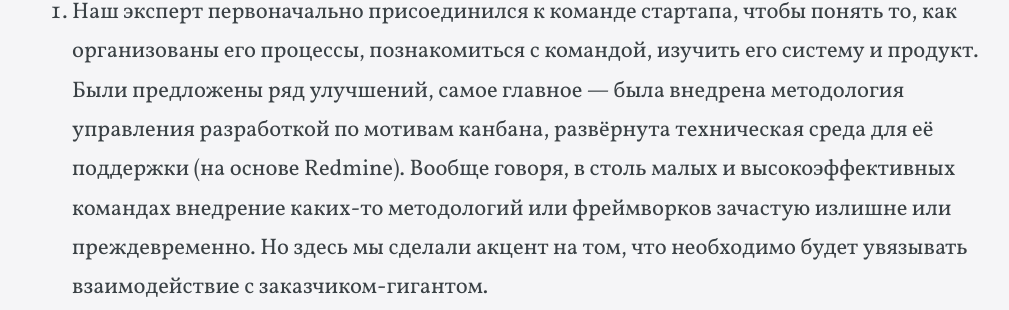
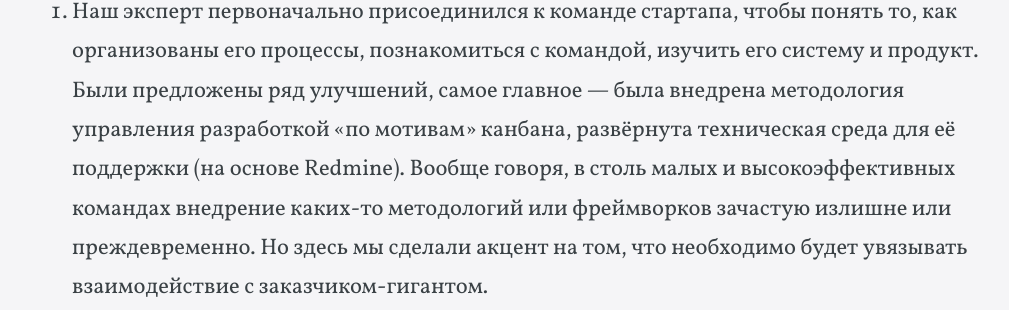
Before and after one commit to mau-tower/mautower-com, a Jekyll site: the page built from _cases/ent_pos.md, in a window 1280 px wide and 900 px high, scrolled down 2227 px. Shown: the part 263-573 px from the top of the window, without its empty margins (128-1137 px from the left). Built offline with Jekyll 4.4.1, drawn with Linux system fonts in a browser that asks for light colours; some web fonts are replaced.

```diff
--- a/_cases/ent_pos.md
+++ b/_cases/ent_pos.md
@@ -22,7 +22,7 @@ image: "https://images.pexels.com/photos/952594/pexels-photo-952594.jpeg?auto=co
 
 ## Ход работ
 
-1. Наш эксперт первоначально присоединился к команде стартапа, чтобы понять то, как организованы его процессы, познакомиться с командой, изучить его систему и продукт. Были предложены ряд улучшений, самое главное — была внедрена методология управления разработкой по мотивам канбана, развёрнута техническая среда для её поддержки (на основе Redmine). Вообще говоря, в столь малых и высокоэффективных командах внедрение каких-то методологий или фреймворков зачастую излишне или преждевременно. Но здесь мы сделали акцент на том, что необходимо будет увязывать взаимодействие с заказчиком-гигантом.
+1. Наш эксперт первоначально присоединился к команде стартапа, чтобы понять то, как организованы его процессы, познакомиться с командой, изучить его систему и продукт. Были предложены ряд улучшений, самое главное — была внедрена методология управления разработкой «по мотивам» канбана, развёрнута техническая среда для её поддержки (на основе Redmine). Вообще говоря, в столь малых и высокоэффективных командах внедрение каких-то методологий или фреймворков зачастую излишне или преждевременно. Но здесь мы сделали акцент на том, что необходимо будет увязывать взаимодействие с заказчиком-гигантом.
 
 2. Эксперт, вместе с директором стартапа-исполнителя, направился непосредственно в головной офис заказчика в г. Краснодар, где участвовал во всех переговорах с менеджментом этой крупной корпорации на разных уровнях, обеспечивая «моментальную» экспертную техническую и методологическую поддержку.
 
```
Also changed, not shown: _cases/startup_shop.md (+1 -3 lines).
